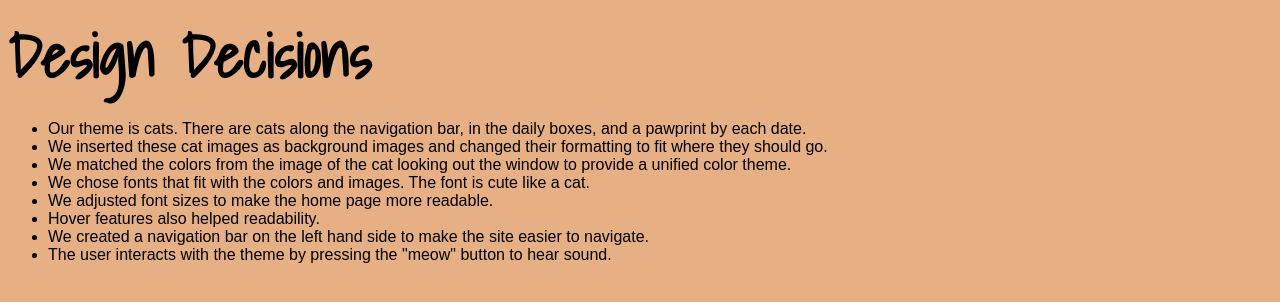
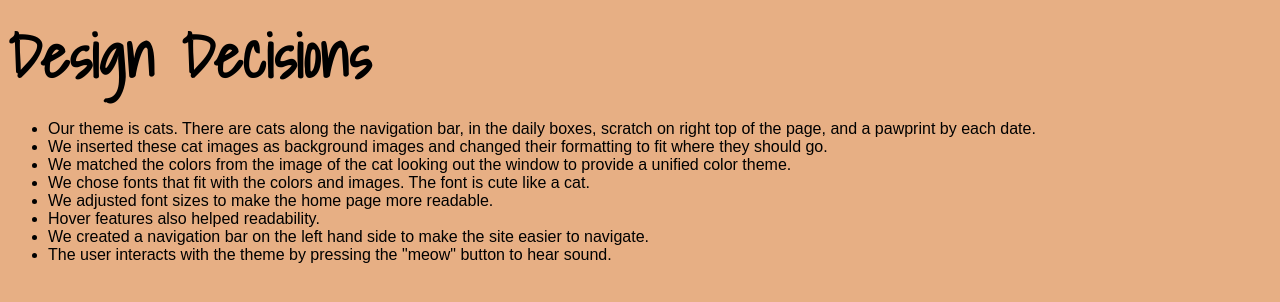
Before and after one commit to WynnieSun/HW-Project1, a plain HTML site: page index.html in a window 1280 px wide. Drawn offline with Linux system fonts and the light colour scheme; a web font is replaced by a local one.

Commit message:
Update index.html

```diff
--- a/index.html
+++ b/index.html
@@ -4,7 +4,7 @@
 
   <h1>Design Decisions</h1>
   <ul>
-    <li>Our theme is cats. There are cats along the navigation bar, in the daily boxes, and a pawprint by each date.</li>
+    <li>Our theme is cats. There are cats along the navigation bar, in the daily boxes, scratch on right top of the page, and a pawprint by each date.</li>
     <li>We inserted these cat images as background images and changed their formatting to fit where they should go.</li>
     <li>We matched the colors from the image of the cat looking out the window to provide a unified color theme.</li>
     <li>We chose fonts that fit with the colors and images. The font is cute like a cat.</li>
@@ -12,7 +12,5 @@
     <li>Hover features also helped readability.</li>
     <li>We created a navigation bar on the left hand side to make the site easier to navigate.</li>
     <li>The user interacts with the theme by pressing the "meow" button to hear sound.</li>
-
-
   </ul>
 </html>
```
